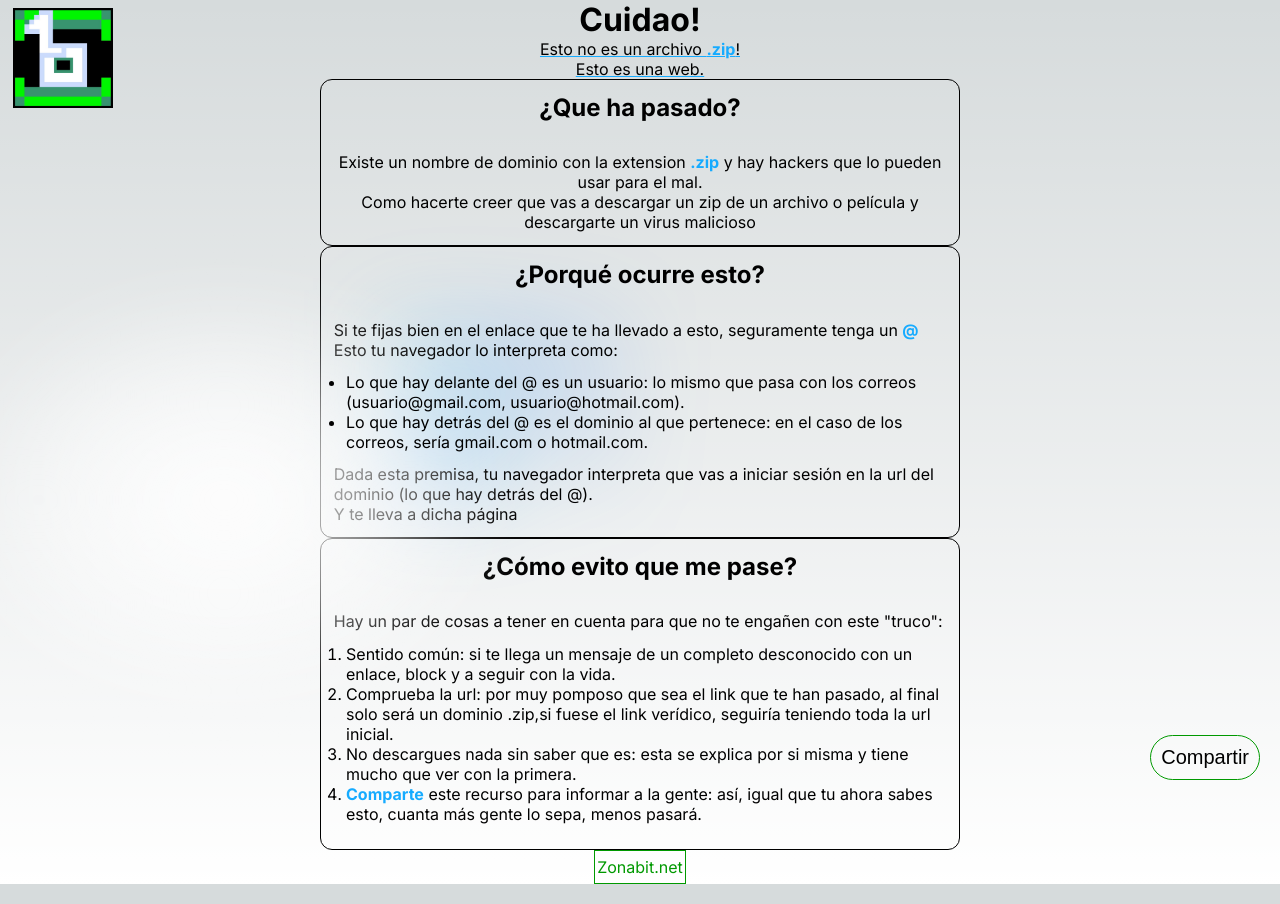
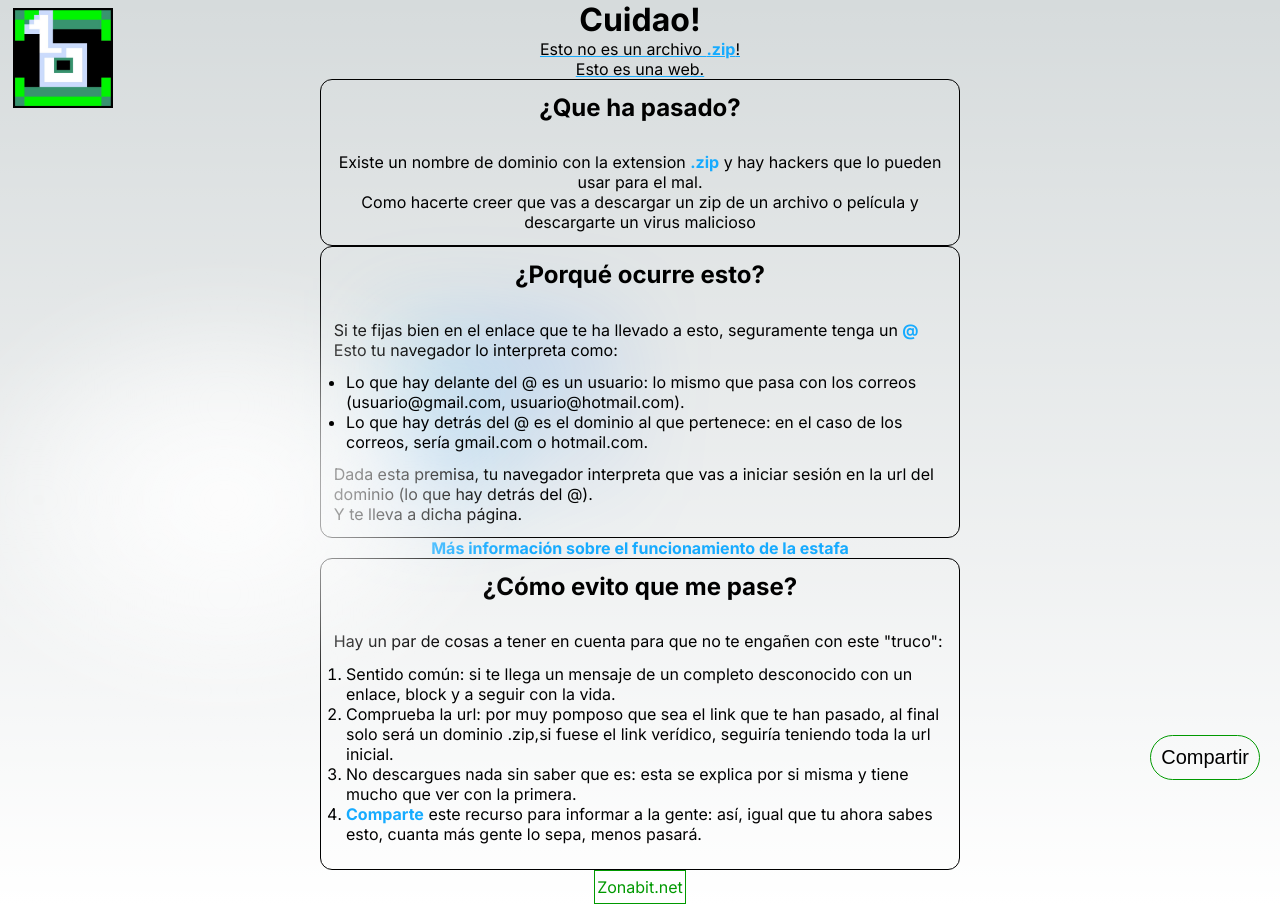
Before and after one commit to Oussamaosman02/archivx, a Next.js app: page / in a window 1280 px wide. Built offline with nearby package versions, Linux system fonts and the light colour scheme.

Commit message:
Using details page

```diff
--- a/src/app/page.js
+++ b/src/app/page.js
@@ -27,8 +27,9 @@ export default function Home () {
           <li>Lo que hay detrás del @ es el dominio al que pertenece: en el caso de los correos, sería gmail.com o hotmail.com.</li>
         </ul>
         <p>Dada esta premisa, tu navegador interpreta que vas a iniciar sesión en la url del dominio (lo que hay detrás del @).</p>
-        <p>Y te lleva a dicha página</p>
+        <p>Y te lleva a dicha página.</p>
       </div>
+      <b><a href='/details'>Más información sobre el funcionamiento de la estafa</a></b>
       <div className={`${styles.how} ${styles.info}`}>
         <h2>¿Cómo evito que me pase?</h2>
         <p>Hay un par de cosas a tener en cuenta para que no te engañen con este "truco":</p>
```
Also changed, not shown: public/tg.jpg (added).
